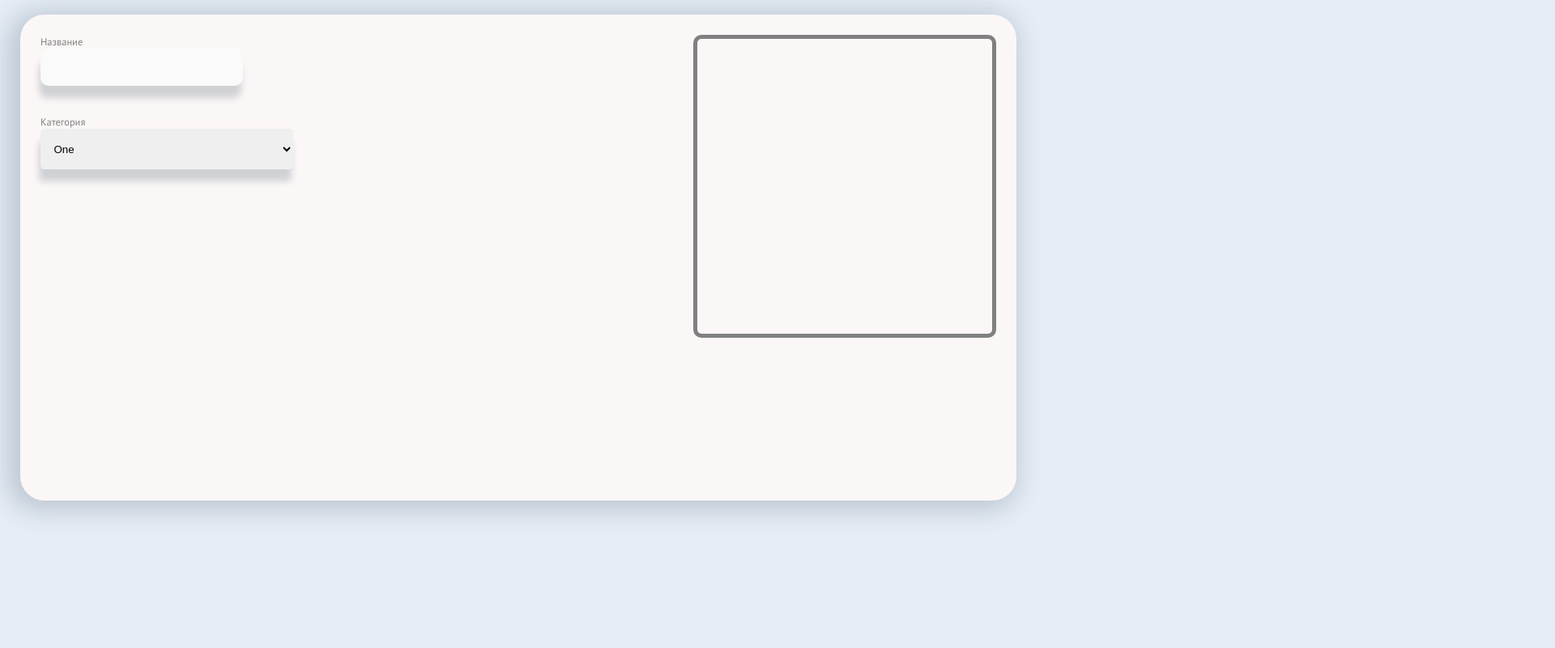
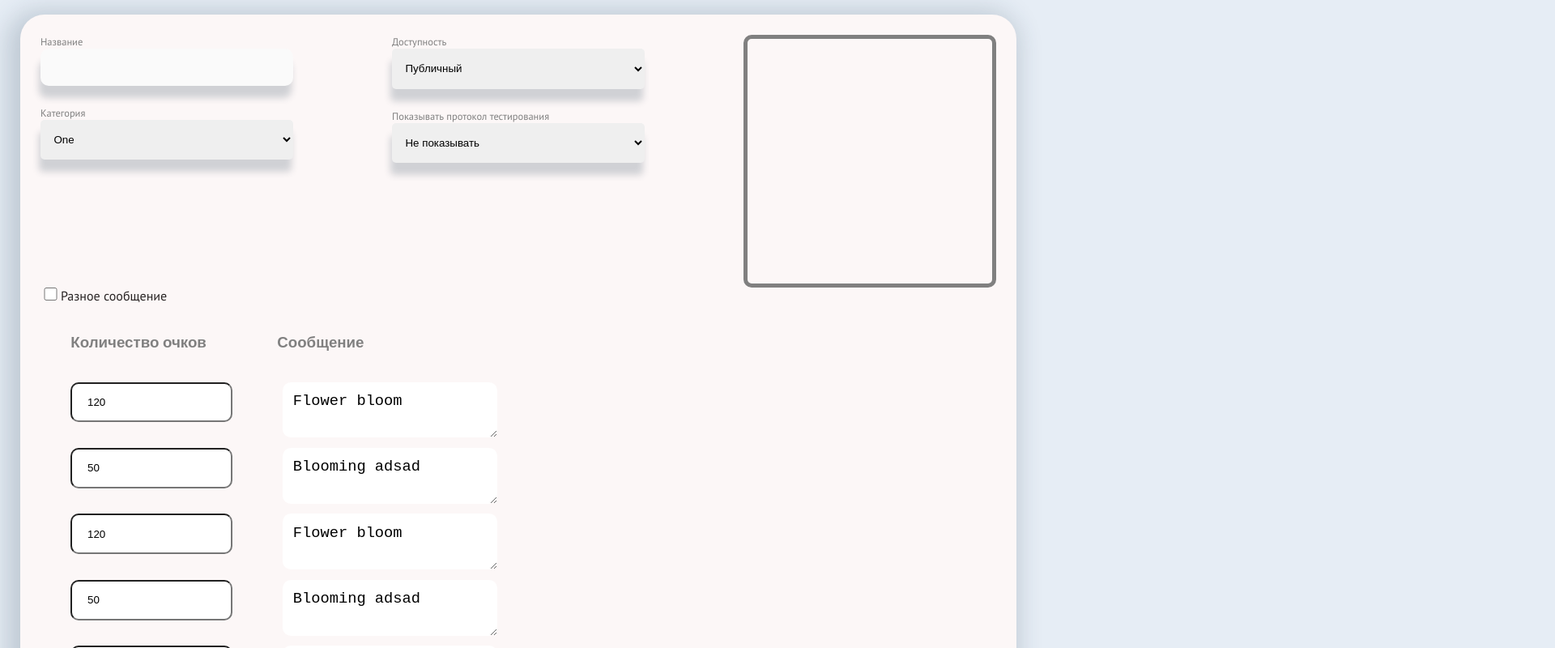
Before and after one commit to edFN/TestEditor, a React (Create React App) app: page /edit in a window 1280 px wide. Shown: the part 180-980 px from the top of the page at 81% size, 1920 px wide, since content can reach past the window. Built offline with nearby package versions, Linux system fonts and the light colour scheme.

Commit message:
Added score message

```diff
--- a/src/feauters/EditTest/components/BaseTestForm/BaseTest.css
+++ b/src/feauters/EditTest/components/BaseTestForm/BaseTest.css
@@ -2,11 +2,12 @@
     display: flex;
     flex-direction: column;
     gap:2rem;
+    height: 10rem;
 }
 
 .editor-form-horizontal-layout{
     display: flex;
     flex-direction: row;
     justify-content: space-between;
-
+    gap:1rem;
 }
--- a/src/feauters/EditTest/components/BaseTestForm/BaseTest.jsx
+++ b/src/feauters/EditTest/components/BaseTestForm/BaseTest.jsx
@@ -3,6 +3,8 @@ import { BorderTextFieldUI } from '../../../../shared/components/TextFieldUI/Tex
 import Selector from '../../../../shared/components/Selector/Selector';
 
 import ImageSelection from '../../../../shared/components/ImageSelector/ImageSelector';
+
+import MessageScoreForm from '../MessageScoreForm/MessageScoreForm';
 
 import './BaseTest.css'
 
@@ -11,7 +13,7 @@ const BaseTestForm = ({options})=>{
         <div className='editor-base-form'>
             <div className="editor-form-horizontal-layout">
                 <div className="editor-form-vertical-layout">
-                    <BorderTextFieldUI borderType={"tf-20rem tf-allow-shadow"} backgroundColor={"white"} label={"Название"} onChangeAction={(e)=>{}} />
+                        <BorderTextFieldUI borderType={"tf-25rem tf-allow-shadow"} backgroundColor={"white"} label={"Название"} onChangeAction={(e)=>{}} />
                         <Selector chooseOption={[
                             {value:1,
                             display_name:"One"
@@ -21,11 +23,34 @@ const BaseTestForm = ({options})=>{
                                 },
                         ]} label={"Категория"}/>
                 </div>
-                <ImageSelection/>
+                <div className="editor-form-vertical-layout">
+                    <Selector chooseOption={[
+                                {value:false,
+                                display_name:"Публичный"
+                                },
+                                {value:true,
+                                    display_name:"Приватный"
+                                    }
 
+                                ]} label="Доступность" />
+
+                    <Selector chooseOption={[
+                                {value:false,
+                                display_name:"Не показывать"
+                                },
+                                {value:true,
+                                    display_name:"Показывать"
+                                    }
+
+                                ]} label="Показывать протокол тестирования" />
 
 
                 </div>
+                <ImageSelection/>
+        </div>
+
+        <MessageScoreForm onChange={(e)=>{}}/>
+
         </div>
     )
 }
--- /dev/null
+++ b/src/feauters/EditTest/components/MessageScoreForm/MessageScoreForm.css
@@ -0,0 +1,45 @@
+
+
+input[type="number"]{
+    width: 16rem;
+    height: 1rem;
+    border-radius: 10px;
+    padding: 1.5rem;
+    height: 4rem;
+}
+
+.window-score-wrapper{
+    display: flex;
+    flex-direction: column;
+    width: 70%;
+    font-family: var(--font-epilogue);
+    font-weight: bolder;
+    font-size: 1.5rem;
+    color:grey;
+    padding: 1rem;
+
+}
+
+textarea{
+    border-radius: 10px;
+    outline: none;
+    border:0;
+    padding: 1rem;
+    font-size:1.5rem;
+
+}
+
+.table-header-score{
+    padding: 2rem;
+    display: flex;
+
+    gap:7rem
+}
+
+.table-entry-item{
+    margin-top:1rem;
+    padding-left: 2rem;
+    display: flex;
+    flex-direction: row;
+    gap:5rem
+}
--- /dev/null
+++ b/src/feauters/EditTest/components/MessageScoreForm/MessageScoreForm.jsx
@@ -0,0 +1,64 @@
+import React from "react";
+import {ToggleSelect} from "../../../../shared/components/ChoiceSelect/ChoiceSelect";
+
+
+import "./MessageScoreForm.css"
+
+const MessageScoreForm = ({onChange})=>{
+
+
+    const value = [
+        {
+            score: 120,
+            message: "Flower bloom"
+        },
+        {
+            score:50,
+            message:"Blooming adsad"
+        },
+        {
+            score: 120,
+            message: "Flower bloom"
+        },
+        {
+            score:50,
+            message:"Blooming adsad"
+        },
+        {
+            score: 120,
+            message: "Flower bloom"
+        },
+        {
+            score:50,
+            message:"Blooming adsad"
+        },
+    ]
+
+
+    const entryTable = value.map((item)=>(
+        <div className="table-entry-item">
+            <input type="number" value={item.score} className="score-field"/>
+            <textarea value={item.message}></textarea>
+        </div>
+    ))
+
+    return (
+        <div className="message-score-wrapper">
+            <ToggleSelect onChange={onChange} fields={{value:true, display_name: "Разное сообщение"}}/>
+
+            <div className="window-score-wrapper">
+                <div className="table-header-score">
+                    <span>Количество очков</span>
+                    <span>Сообщение</span>
+                </div>
+                <div className="table-entry-header">
+                    {entryTable}
+                </div>
+            </div>
+
+
+        </div>
+    )
+}
+
+export default MessageScoreForm
--- a/src/feauters/EditTest/conteiner/EditorTestPage.css
+++ b/src/feauters/EditTest/conteiner/EditorTestPage.css
@@ -23,7 +23,7 @@
     width: 100%;
     margin-top: 2rem;
     border-radius: 30px;
-    height: 75vh;
+
     padding: 2rem;
 
     -webkit-box-shadow: -7px 4px 31px 9px rgba(34, 60, 80, 0.2);
--- a/src/feauters/SearchTestPanel/components/FilterBar/FilterBar.jsx
+++ b/src/feauters/SearchTestPanel/components/FilterBar/FilterBar.jsx
@@ -2,7 +2,7 @@ import React, {useState} from 'react'
 
 
 import "./FilterBar.css"
-import ChoiceSelect from "../../../../shared/components/ChoiceSelect/ChoiceSelect";
+import {ChoiceSelect} from "../../../../shared/components/ChoiceSelect/ChoiceSelect";
 import DateSelect from "../../../../shared/components/DateSelect/DateSelect";
 import TagSelect from "../../../../shared/components/TagSelect/TagSelect";
 import ButtonUI from '../../../../shared/components/Button/Button';
--- a/src/shared/components/ChoiceSelect/ChoiceSelect.jsx
+++ b/src/shared/components/ChoiceSelect/ChoiceSelect.jsx
@@ -2,7 +2,7 @@ import React from 'react'
 
 import "./ChoiceSelect.css"
 
-const ChoiceSelect = ({fields, className, onChange, initialState=[]}) => {
+export const ChoiceSelect = ({fields, className, onChange, initialState=[]}) => {
 
     const formCheckBox = fields.map( (field) => (
         <label className="checkBox-label">
@@ -18,4 +18,12 @@ const ChoiceSelect = ({fields, className, onChange, initialState=[]}) => {
 
 }
 
-export default  ChoiceSelect;
+export const ToggleSelect = ({fields,onChange}) =>{
+    return(
+        <label className="checkBox-label">
+                <input className="checkBox-input" type="checkbox" name={fields.value}
+                    onChange={(e)=>onChange(e)}/>
+                {fields.display_name}
+        </label>
+    )
+}
--- a/src/shared/components/ImageSelector/ImageSelector.css
+++ b/src/shared/components/ImageSelector/ImageSelector.css
@@ -1,8 +1,8 @@
 
 .image-selector-wrapper{
     display: block;
-    width: 30rem;
-    height: 30rem;
+    width: 25rem;
+    height: 25rem;
     padding: 1rem;
     border-radius: 10px;
     border:5px solid grey
```
Lines whose indentation alone changed are shown as unchanged.
